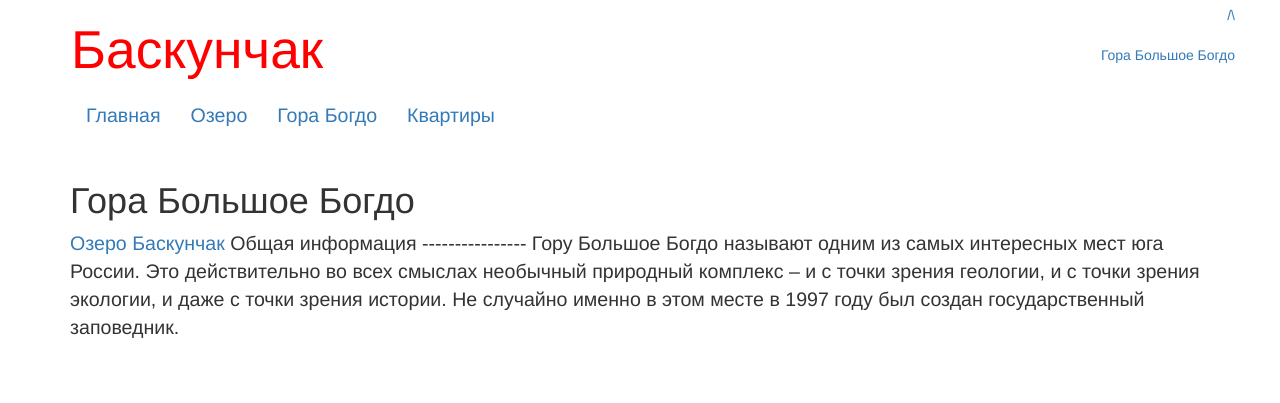
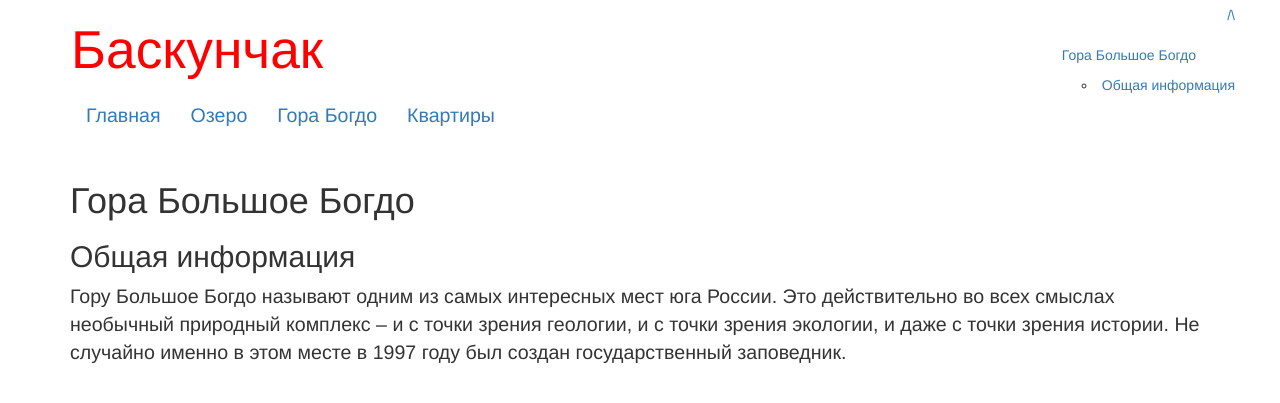
Before and after one commit to Baskunchak/baskunchak.github.io, a Jekyll site: the page built from mountain.md, in a window 1280 px wide. Shown: the top 403 px of the page. Built offline with Jekyll 4.4.1, drawn with Linux system fonts in a browser that asks for light colours.

Commit message:
Update mountain.md

```diff
--- a/mountain.md
+++ b/mountain.md
@@ -10,7 +10,7 @@ title: "Баскунчак - гора Богдо"
 
 Гора Большое Богдо
 ==================
-<p><a href="/8.html">Озеро Баскунчак</a>
+
 Общая информация
 ----------------
 
```
